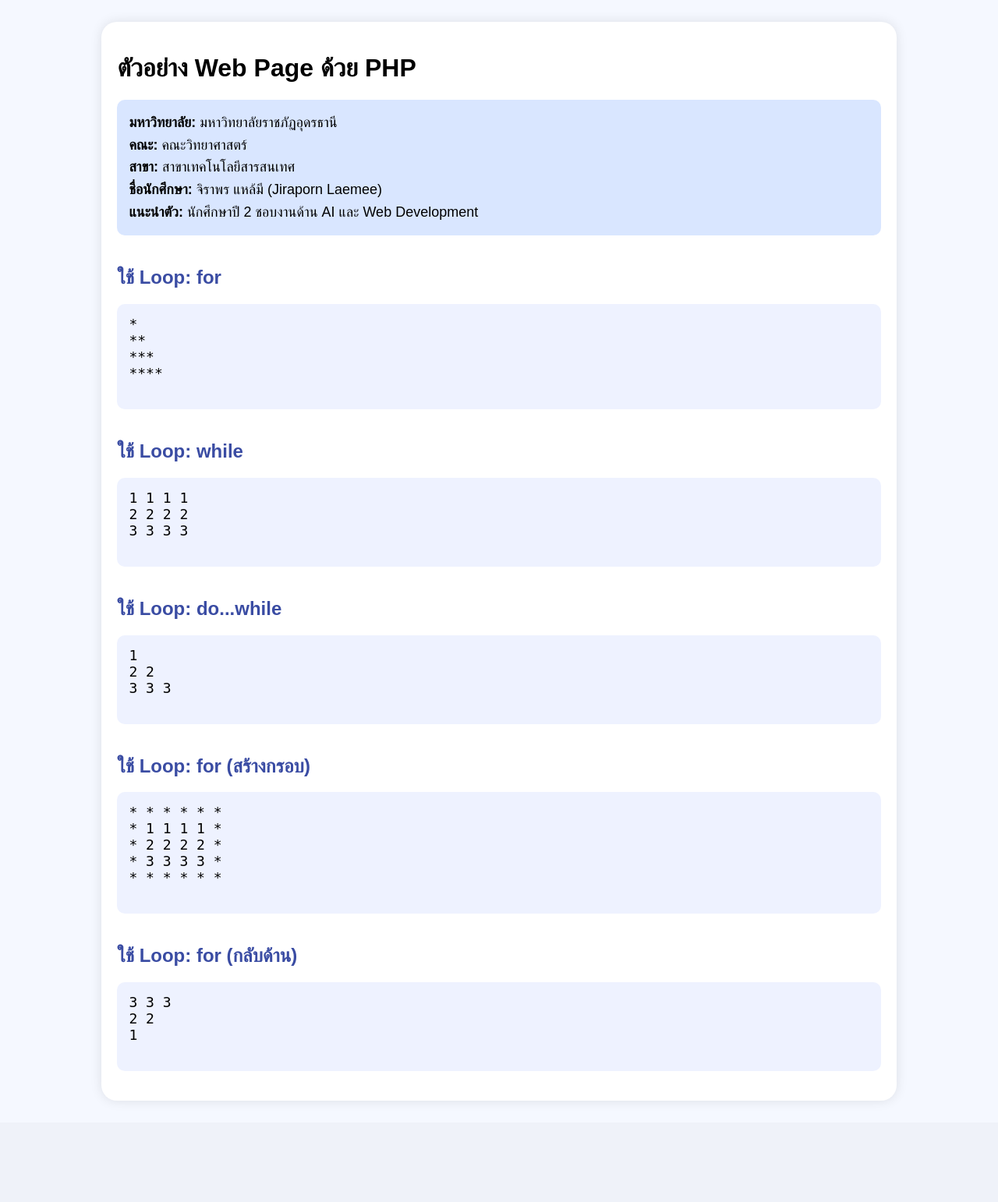
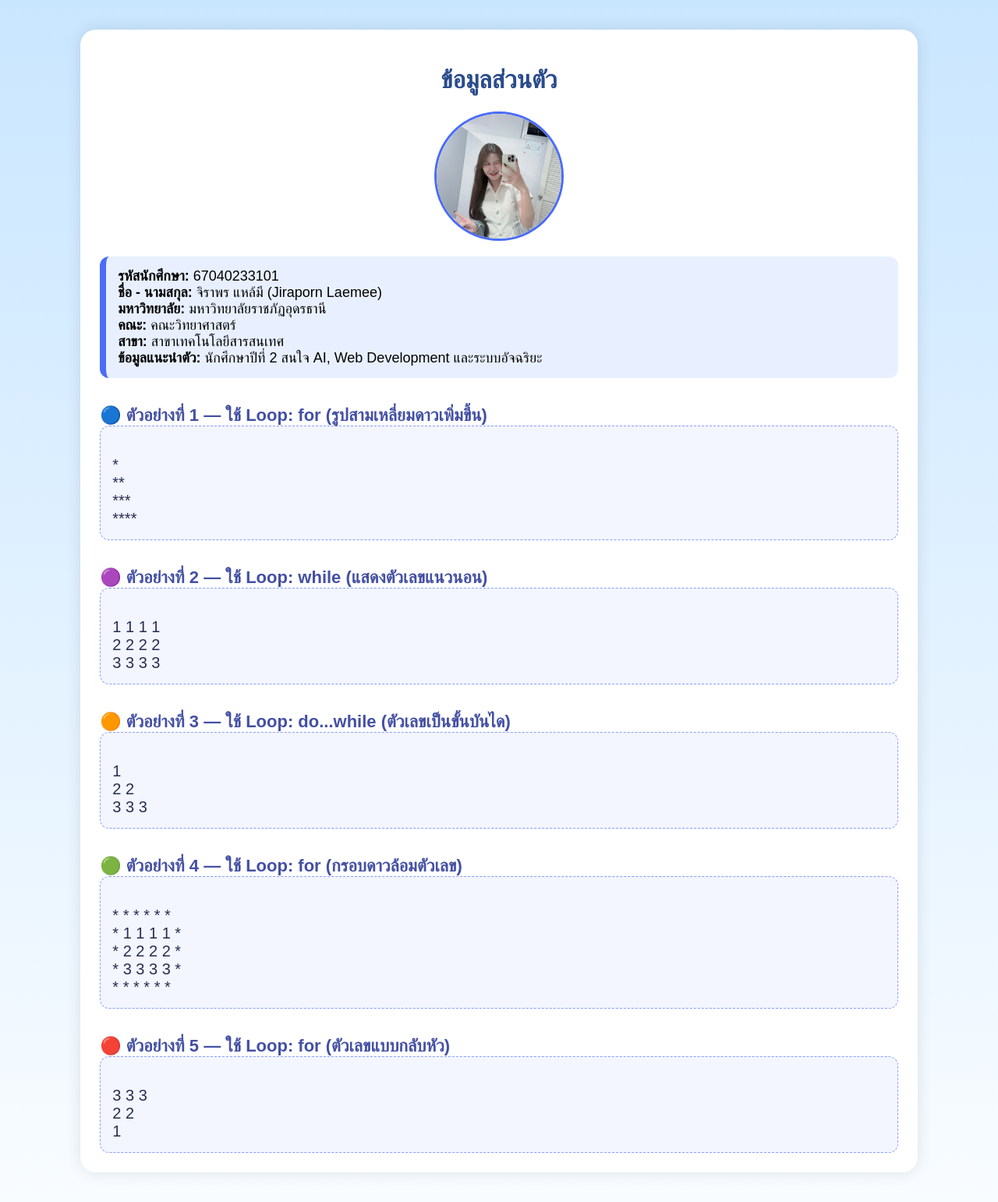
Before and after one commit to jiraporn101/jiraporn101.github.io, a PHP site: page /Looppage.php in a window 1280 px wide. Shown: the whole page at 78% size. Before the commit the page ends 1412 px from the top, so only its background shows below. Run offline with PHP 8.4, Linux system fonts and the light colour scheme.

Commit message:
Add files via upload

```diff
--- a/Looppage.php
+++ b/Looppage.php
@@ -1,116 +1,142 @@
 <?php
-// -----------------------------
-//  ตัวแปรข้อมูลส่วนตัว
-// -----------------------------
+// ==============================
+// ข้อมูลส่วนตัว
+// ==============================
 $university = "มหาวิทยาลัยราชภัฏอุดรธานี";
 $faculty = "คณะวิทยาศาสตร์";
 $major = "สาขาเทคโนโลยีสารสนเทศ";
 $name = "จิราพร แหล้มี (Jiraporn Laemee)";
-$intro = "นักศึกษาปี 2 ชอบงานด้าน AI และ Web Development";
+$studentId = "67040233101";
+$intro = "นักศึกษาปีที่ 2 สนใจ AI, Web Development และระบบอัจฉริยะ";
+$picture = "pic/jiji.jpg";   // <-- ใส่รูป JPG จริง
 ?>
 <!DOCTYPE html>
 <html lang="th">
 <head>
 <meta charset="UTF-8">
-<title>PHP Loop Example</title>
-
+<title>PHP Loop Showcase</title>
 <style>
     body {
         font-family: "Prompt", sans-serif;
-        background: #f5f8ff;
-        padding: 20px;
+        background: linear-gradient(to bottom, #c9e6ff, #f8fcff);
+        padding: 30px;
     }
-    .container {
-        width: 80%;
+    .page-box {
+        width: 85%;
         margin: auto;
-        background: white;
-        padding: 20px;
+        background: #ffffff;
         border-radius: 20px;
-        box-shadow: 0px 0px 15px rgba(0,0,0,0.1);
+        padding: 25px;
+        box-shadow: 0px 0px 20px rgba(0,0,0,0.1);
     }
-    h2 {
-        color: #3a4ca3;
-        margin-top: 40px;
+    h1 {
+        text-align: center;
+        color: #2a4b8d;
     }
-    pre {
-        background: #eef2ff;
+    .student-img {
+        display: block;
+        margin: 0 auto 20px auto;
+        width: 160px;
+        height: 160px;
+        border-radius: 50%;
+        border: 3px solid #4a6cf7;
+        object-fit: cover;
+    }
+    .info {
+        background: #e8f0ff;
+        border-left: 8px solid #4a6cf7;
         padding: 15px;
-        border-radius: 10px;
+        margin-bottom: 30px;
+        border-radius: 12px;
         font-size: 18px;
     }
-    .info-box {
-        background: #d9e6ff;
+    .section-title {
+        color: #4450a3;
+        margin-top: 35px;
+        font-size: 22px;
+        font-weight: bold;
+    }
+    .result-box {
+        background: #f3f6ff;
         padding: 15px;
-        border-radius: 10px;
-        font-size: 18px;
-        line-height: 1.6;
+        border-radius: 12px;
+        font-size: 20px;
+        white-space: pre-line;
+        border: 1px dashed #8a9cff;
+        color: #2a2d51;
     }
 </style>
 </head>
+
 <body>
+<div class="page-box">
 
-<div class="container">
-    <h1>ตัวอย่าง Web Page ด้วย PHP</h1>
+    <h1>ข้อมูลส่วนตัว</h1>
 
-    <!-- แสดงข้อมูลส่วนตัว -->
-    <div class="info-box">
+    <!-- รูปนักศึกษา -->
+    <img src="<?= $picture ?>" alt="รูปนักศึกษา" class="student-img">
+
+    <!-- ข้อมูลส่วนตัว -->
+    <div class="info">
+        <strong>รหัสนักศึกษา:</strong> <?= $studentId ?><br>
+        <strong>ชื่อ - นามสกุล:</strong> <?= $name ?><br>
         <strong>มหาวิทยาลัย:</strong> <?= $university ?><br>
         <strong>คณะ:</strong> <?= $faculty ?><br>
         <strong>สาขา:</strong> <?= $major ?><br>
-        <strong>ชื่อนักศึกษา:</strong> <?= $name ?><br>
-        <strong>แนะนำตัว:</strong> <?= $intro ?>
+        <strong>ข้อมูลแนะนำตัว:</strong> <?= $intro ?>
     </div>
 
-    <!-- ---------------------- -->
-    <!-- 1) ใช้ Loop for -->
-    <!-- ---------------------- -->
-    <h2>ใช้ Loop: for</h2>
-    <pre>
+    <!-- ==========================
+        1) Loop for
+    =========================== -->
+    <div class="section-title">🔵 ตัวอย่างที่ 1 — ใช้ Loop: for (รูปสามเหลี่ยมดาวเพิ่มขึ้น)</div>
+    <div class="result-box">
 <?php
-for($i = 1; $i <= 4; $i++){
+for ($i = 1; $i <= 4; $i++) {
     echo str_repeat("*", $i) . "\n";
 }
 ?>
-    </pre>
+    </div>
 
-    <!-- ---------------------- -->
-    <!-- 2) ใช้ Loop while -->
-    <!-- ---------------------- -->
-    <h2>ใช้ Loop: while</h2>
-    <pre>
+    <!-- ==========================
+        2) Loop while
+    =========================== -->
+    <div class="section-title">🟣 ตัวอย่างที่ 2 — ใช้ Loop: while (แสดงตัวเลขแนวนอน)</div>
+    <div class="result-box">
 <?php
-$n = 1;
-while($n <= 3){
-    echo str_repeat("$n ", 4) . "\n";
-    $n++;
+$a = 1;
+while ($a <= 3) {
+    echo str_repeat("$a ", 4) . "\n";
+    $a++;
 }
 ?>
-    </pre>
+    </div>
 
-    <!-- ---------------------- -->
-    <!-- 3) ใช้ Loop do..while -->
-    <!-- ---------------------- -->
-    <h2>ใช้ Loop: do...while</h2>
-    <pre>
+    <!-- ==========================
+        3) Loop do...while
+    =========================== -->
+    <div class="section-title">🟠 ตัวอย่างที่ 3 — ใช้ Loop: do...while (ตัวเลขเป็นขั้นบันได)</div>
+    <div class="result-box">
 <?php
-$x = 1;
+$b = 1;
 do {
-    echo str_repeat("$x ", $x) . "\n";
-    $x++;
-} while($x <= 3);
+    echo str_repeat("$b ", $b) . "\n";
+    $b++;
+} while ($b <= 3);
 ?>
-    </pre>
+    </div>
 
-    <!-- ---------------------- -->
-    <!-- 4) กรอบตัวเลข + ดาว -->
-    <!-- ---------------------- -->
-    <h2>ใช้ Loop: for (สร้างกรอบ)</h2>
-    <pre>
+    <!-- ==========================
+        4) กรอบดาว + ตัวเลข
+    =========================== -->
+    <div class="section-title">🟢 ตัวอย่างที่ 4 — ใช้ Loop: for (กรอบดาวล้อมตัวเลข)</div>
+    <div class="result-box">
 <?php
-for ($r = 1; $r <= 5; $r++) {
-    for ($c = 1; $c <= 6; $c++) {
-
-        if ($r == 1 || $r == 5 || $c == 1 || $c == 6) {
+$rows = 5;
+$cols = 6;
+for ($r = 1; $r <= $rows; $r++) {
+    for ($c = 1; $c <= $cols; $c++) {
+        if ($r == 1 || $r == $rows || $c == 1 || $c == $cols) {
             echo "* ";
         } else {
             echo ($r - 1) . " ";
@@ -119,21 +145,20 @@ for ($r = 1; $r <= 5; $r++) {
     echo "\n";
 }
 ?>
-    </pre>
+    </div>
 
-    <!-- ---------------------- -->
-    <!-- 5) ตัวเลขกลับด้าน -->
-    <!-- ---------------------- -->
-    <h2>ใช้ Loop: for (กลับด้าน)</h2>
-    <pre>
+    <!-- ==========================
+        5) ตัวเลขกลับด้าน
+    =========================== -->
+    <div class="section-title">🔴 ตัวอย่างที่ 5 — ใช้ Loop: for (ตัวเลขแบบกลับหัว)</div>
+    <div class="result-box">
 <?php
-for($i = 3; $i >= 1; $i--){
+for ($i = 3; $i >= 1; $i--) {
     echo str_repeat("$i ", $i) . "\n";
 }
 ?>
-    </pre>
+    </div>
 
 </div>
-
 </body>
 </html>
```
Also changed, not shown: jiji.jpg (added).
